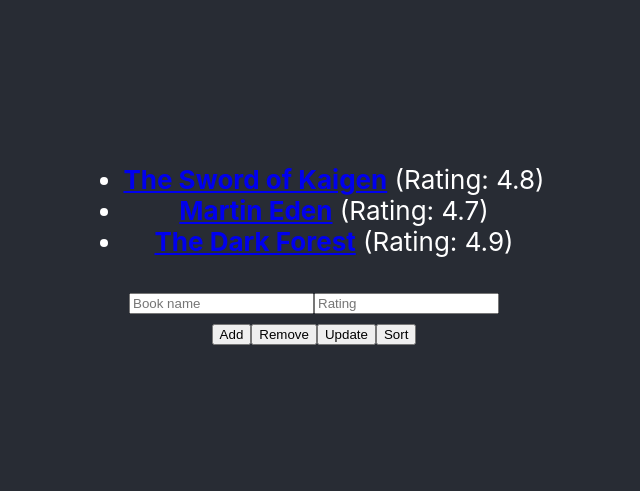
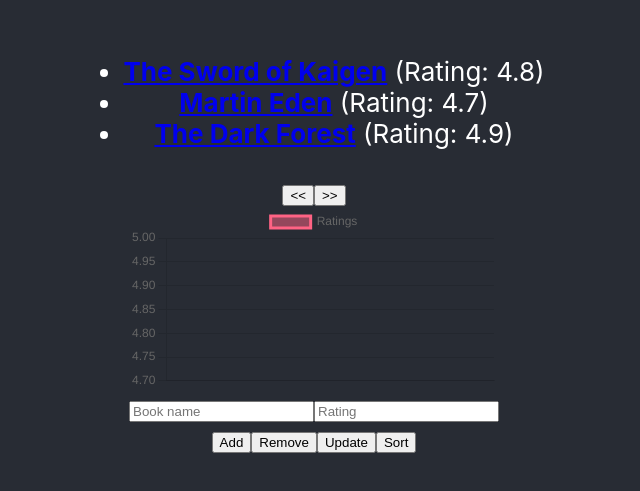
Before and after one commit to Rares1707/MPP-Frontend, a React (Create React App) app: page / in a window 1280 px wide. Shown: the part 159-650 px from the top of the page, without its empty margins (326-966 px from the left). Built offline with nearby package versions, Linux system fonts and the light colour scheme.

Commit message:
bonus points for first assignment almost done (the line chart isn't working properly)

```diff
--- a/package.json
+++ b/package.json
@@ -8,7 +8,10 @@
     "@testing-library/jest-dom": "^5.17.0",
     "@testing-library/react": "^13.4.0",
     "@testing-library/user-event": "^13.5.0",
+    "chart.js": "^4.4.2",
+    "faker": "^6.6.6",
     "react": "^18.2.0",
+    "react-chartjs-2": "^5.2.0",
     "react-dom": "^18.2.0",
     "react-native": "^0.73.5",
     "react-router-dom": "^6.22.3",
@@ -38,5 +41,8 @@
       "last 1 firefox version",
       "last 1 safari version"
     ]
+  },
+  "devDependencies": {
+    "@faker-js/faker": "^8.4.1"
   }
 }
--- a/src/App.js
+++ b/src/App.js
@@ -8,6 +8,11 @@ let books = [
     {title: 'The Sword of Kaigen', id: 1, rating: 4.8},
     {title: 'Martin Eden', id: 2, rating: 4.7},
     {title: 'The Dark Forest', id: 3, rating: 4.9},
+    {title: 'Don Quixote', id: 4, rating: 4.8},
+    {title: 'Chira Chiralina', id: 5, rating: 4.7},
+    {title: 'The Name of the Wind', id: 6, rating: 5},
+    {title: 'Mort', id: 7, rating: 4.8},
+    {title: 'Rhythm of War', id: 8, rating: 4.7}
 ];
 
 function App() {
--- a/src/BookList.js
+++ b/src/BookList.js
@@ -1,13 +1,19 @@
 import {Link} from 'react-router-dom';
 
-export function BookList({list, setSelectedBook}) {
-    let listOfBooks = list.map((book) => (
+export function BookList({list, setSelectedBook, pageSize, currentPage}) {
+    let displayedBooks = []
+    const lowerBound = currentPage*pageSize
+    for (let i= 0; (i < pageSize) && (lowerBound + i < list.length); i++)
+    {
+        displayedBooks.push(list[lowerBound + i])
+    }
+    let listOfBooks = displayedBooks.map((book) => (
         <li key={book.id}>
             <strong>
                 <Link
                     to='/view'
                     onClick={() => {
-                        let bookFound = list.find(
+                        let bookFound = displayedBooks.find(
                             (el) => book.title === el.title,
                         );
                         if (bookFound === undefined)
--- /dev/null
+++ b/src/RatingsLineChart.js
@@ -0,0 +1,52 @@
+import {Line} from 'react-chartjs-2';
+import {
+    Chart as ChartJS,
+    LineElement,
+    CategoryScale,
+    LinearScale,
+    PointElement,
+    Legend
+} from 'chart.js';
+
+ChartJS.register(
+    LineElement,
+    CategoryScale,
+    LinearScale,
+    PointElement,
+    Legend
+)
+
+
+
+
+
+
+
+
+export function RatingsLineChart({listOfBooks}){
+    const bookTitles = listOfBooks.map( (book) => book.title)
+    const bookRatings = listOfBooks.map( (book) => book.rating)
+    const labels = ['The Sword of Kaigen', 'Martin Eden', 'The Dark Forest']
+    let data = {
+        bookTitles,
+        datasets: [
+            {
+                label: 'Ratings',
+                data: bookRatings,
+                borderColor: 'rgb(255, 99, 132)',
+                backgroundColor: 'rgba(255, 99, 132, 0.5)',
+            },
+        ],
+    };
+    /*const options = {
+        plugins:{
+            legend: true
+        },
+    }*/
+
+    return(
+        <Line
+        data={data}
+        //options={options}
+    />)
+}
--- a/src/Service.js
+++ b/src/Service.js
@@ -1,5 +1,7 @@
 import {useState} from 'react';
+import {RatingsLineChart} from './RatingsLineChart';
 import {BookList} from './BookList';
+import {Link} from 'react-router-dom';
 
 function Button({onClick, prompt}) {
     return <button onClick={onClick}>{prompt}</button>;
@@ -19,6 +21,8 @@ function TextBox({state, onChange, placeholder}) {
 export function Service({list, setList, setSelectedBook}) {
     const [bookTitleText, setBookTitleText] = useState('');
     const [bookRatingText, setBookRatingText] = useState('');
+    const pageSize = 3;
+    const [currentPage, setCurrentPage] = useState(0)
 
     function handleClickAdd() {
         if (bookTitleText === '') return;
@@ -67,10 +71,29 @@ export function Service({list, setList, setSelectedBook}) {
         setList(newList)
     }
 
+    function handleClickPreviousPage()
+    {
+        if (currentPage > 0)
+            setCurrentPage(currentPage-1)
+    }
+
+    function handleClickNextPage()
+    {
+        if (pageSize*(currentPage+1) < list.length)
+            setCurrentPage(currentPage+1)
+    }
+
+
     return (
         <header className='App-header'>
-            <BookList list={list} setSelectedBook={setSelectedBook} />
             <section>
+                <BookList list={list} setSelectedBook={setSelectedBook} pageSize={pageSize} currentPage={currentPage}/>
+                <Button onClick={handleClickPreviousPage} prompt={'<<'}/>
+                <Button onClick={handleClickNextPage} prompt={'>>'}/>
+            </section>
+
+            <section>
+                <RatingsLineChart listOfBooks={list}/>
                 <TextBox
                     state={bookTitleText}
                     onChange={(e) => setBookTitleText(e.target.value)}
```
Also changed, not shown: 1 other file (tests, documents, lock files or other folders).
